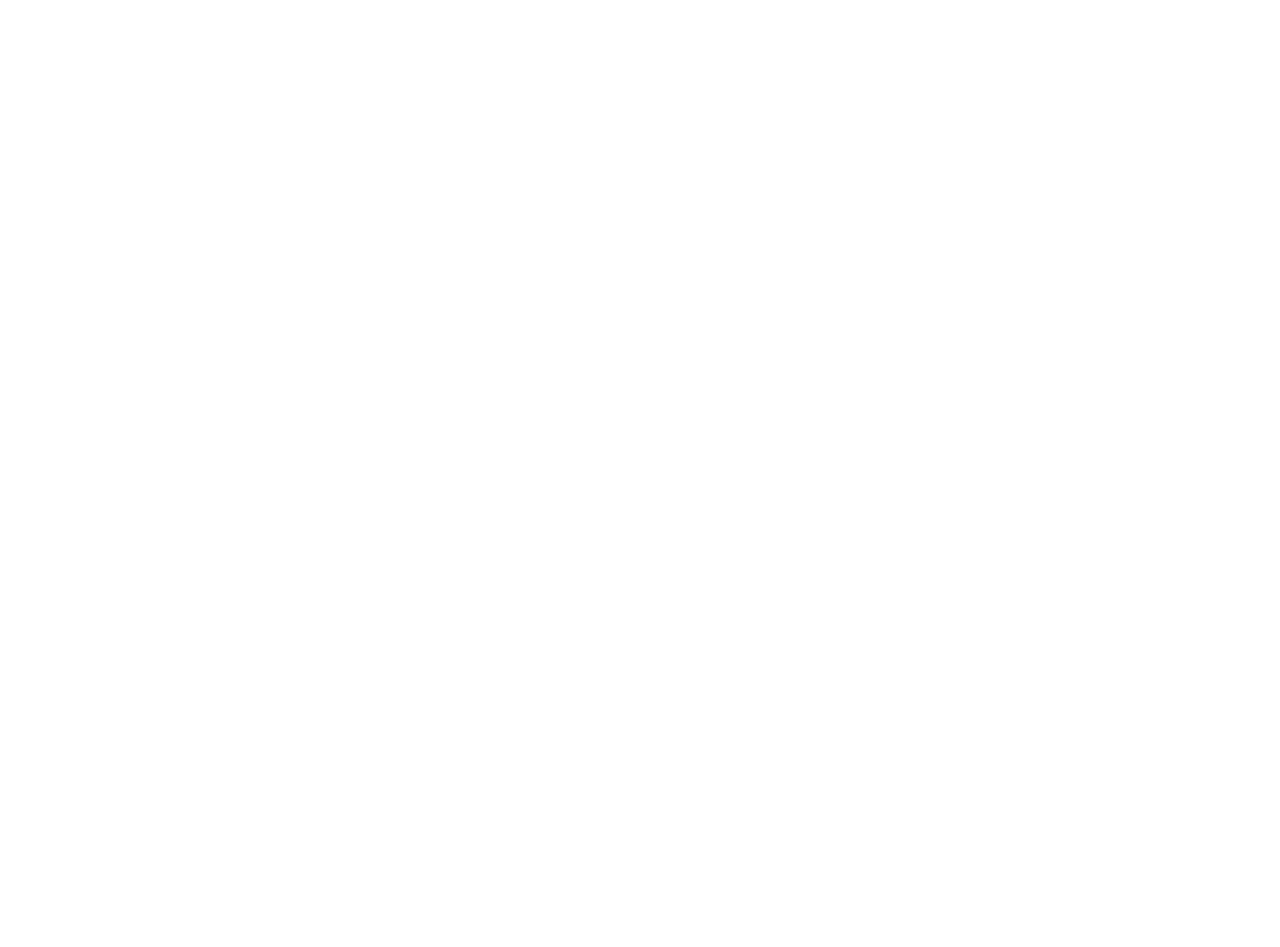
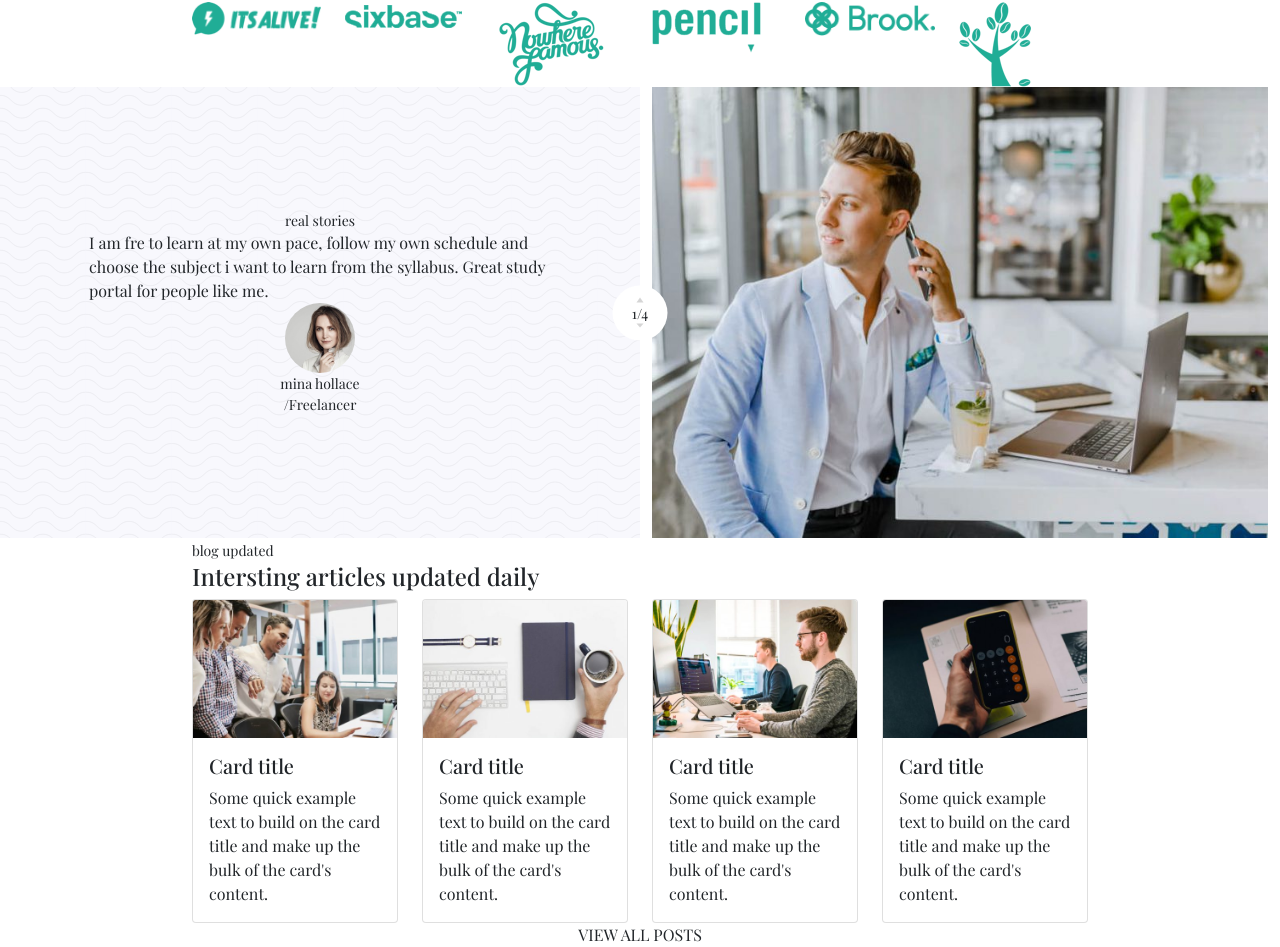
Before and after one commit to GRND0/proj-html-vuejs, a Vue app: page / in a window 1280 px wide. Shown: the part 2535-3482 px from the top of the page. Before the commit the page ends 2537 px from the top, so only its background shows below. Built offline with nearby package versions, Linux system fonts and the light colour scheme.

Commit message:
terminata bozza main

```diff
--- a/src/components/CustomMain.vue
+++ b/src/components/CustomMain.vue
@@ -182,6 +182,108 @@
             </div>
           </div>
         </div>
+        <div class="row">
+          <div class="col-2">
+            <img src="../assets/img/client-logo-05-primary.png" alt="">
+          </div>
+          <div class="col-2">
+            <img src="../assets/img/client-logo-06-primary.png" alt="">
+          </div>
+          <div class="col-2">
+            <img src="../assets/img/client-logo-07-primary.png" alt="">
+          </div>
+          <div class="col-2">
+            <img src="../assets/img/client-logo-04-primary.png" alt="">
+          </div>
+          <div class="col-2">
+            <img src="../assets/img/client-logo-03-primary.png" alt="">
+          </div>
+          <div class="col-2">
+            <img src="../assets/img/client-logo-02-primary.png" alt="">
+          </div>
+        </div>
+      </div>
+
+    </section>
+    <section>
+      <div class="container-fluid position-relative">
+        <div class="rounded-circle selettore-tondo d-flex flex-column justify-content-center align-items-center">
+          <img class="freccia" src="../assets/img/image.png" alt="">
+          <small>1/4</small>
+          <img class="freccia" src="../assets/img/image (1).png" alt="">
+        </div>
+        <div class="row">
+          <div class="col d-flex flex-column justify-content-center align-items-center testimonial-sx">
+            <small>real stories</small>
+            <span class="w-75">
+              I am fre to learn at my own pace, follow my own schedule and choose the subject i want to learn from the
+              syllabus. Great study portal for people like me.
+            </span>
+            <div class="">
+              <img id="testimonial-tondo" class="rounded-circle" src="../assets/img/testimonial-avata-02.jpg" alt="">
+            </div>
+            <small>mina hollace</small>
+            <small>/Freelancer</small>
+          </div>
+          <div class="col">
+            <img src="../assets/img/home-movation-testimonial-image-768x562.jpg" alt="">
+          </div>
+        </div>
+      </div>
+      <div class="wrapper-interno">
+        <div>
+          <small>blog updated</small>
+          <h4>Intersting articles updated daily</h4>
+        </div>
+        <div class="row">
+          <div class="col">
+            <div class="card">
+              <img src="../assets/img/motivation-blog-04-480x325.jpg" class="card-img-top" alt="">
+              <div class="card-body">
+                <h5 class="card-title">Card title</h5>
+                <p class="card-text">Some quick example text to build on the card title and make up the bulk of the
+                  card's
+                  content.</p>
+              </div>
+            </div>
+          </div>
+          <div class="col">
+            <div class="card">
+              <img src="../assets/img/motivation-blog-03-480x325.jpg" class="card-img-top" alt="">
+              <div class="card-body">
+                <h5 class="card-title">Card title</h5>
+                <p class="card-text">Some quick example text to build on the card title and make up the bulk of the
+                  card's
+                  content.</p>
+              </div>
+            </div>
+          </div>
+          <div class="col">
+            <div class="card">
+              <img src="../assets/img/motivation-blog-02-480x325.jpg" class="card-img-top" alt="">
+              <div class="card-body">
+                <h5 class="card-title">Card title</h5>
+                <p class="card-text">Some quick example text to build on the card title and make up the bulk of the
+                  card's
+                  content.</p>
+              </div>
+            </div>
+          </div>
+          <div class="col">
+            <div class="card">
+              <img src="../assets/img/motivation-blog-01-480x325.jpg" class="card-img-top" alt="">
+              <div class="card-body">
+                <h5 class="card-title">Card title</h5>
+                <p class="card-text">Some quick example text to build on the card title and make up the bulk of the
+                  card's
+                  content.</p>
+              </div>
+            </div>
+          </div>
+        </div>
+        <div class="text-center">
+          VIEW ALL POSTS
+        </div>
       </div>
     </section>
   </div>
@@ -231,4 +333,29 @@
   transform: translate(-50%, -50%);
 
 }
+
+.testimonial-sx {
+  background-image: url(../assets/img/background-pattern-wavify.png);
+  background-color: #f7f7fd;
+}
+
+.selettore-tondo {
+  background-color: $bianco;
+  height: 55px;
+  width: 55px;
+  position: absolute;
+  top: 50%;
+  left: 50%;
+  transform: translate(-50%, -50%);
+
+
+
+  .freccia {
+    width: 7px;
+  }
+}
+
+#testimonial-tondo {
+  width: 70px;
+}
 </style>
```
